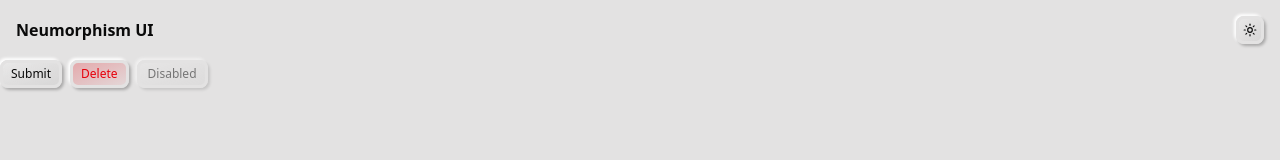
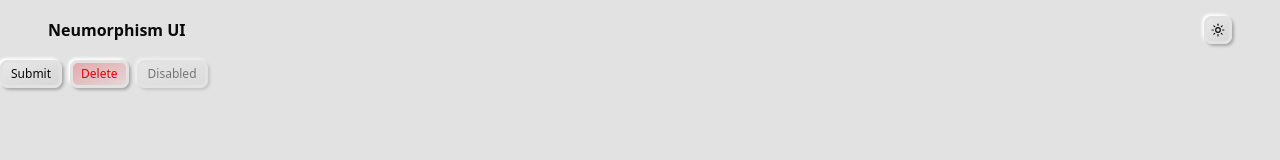
Before and after one commit to arrifat346afs/game-ui, a React (Vite) app: page / in a window 1280 px wide. Shown: the top 160 px of the page. Built offline with nearby package versions, Linux system fonts and the light colour scheme.

Commit message:
Updates: 2026-03-29T17:12:07.459Z

```diff
--- a/src/components/Nave.tsx
+++ b/src/components/Nave.tsx
@@ -3,7 +3,7 @@ import { Button } from "./ui/button"
 
 export default function Nave() {
   return (
-    <nav className="flex items-center justify-between p-4">
+    <nav className="flex items-center justify-between py-4 px-12" >
       <h1 className="font-bold">Neumorphism UI</h1>
       <Button  size="icon">
         <Sun className="h-[1.2rem] w-[1.2rem] scale-100 rotate-0 transition-all dark:scale-0 dark:-rotate-90" />
```
